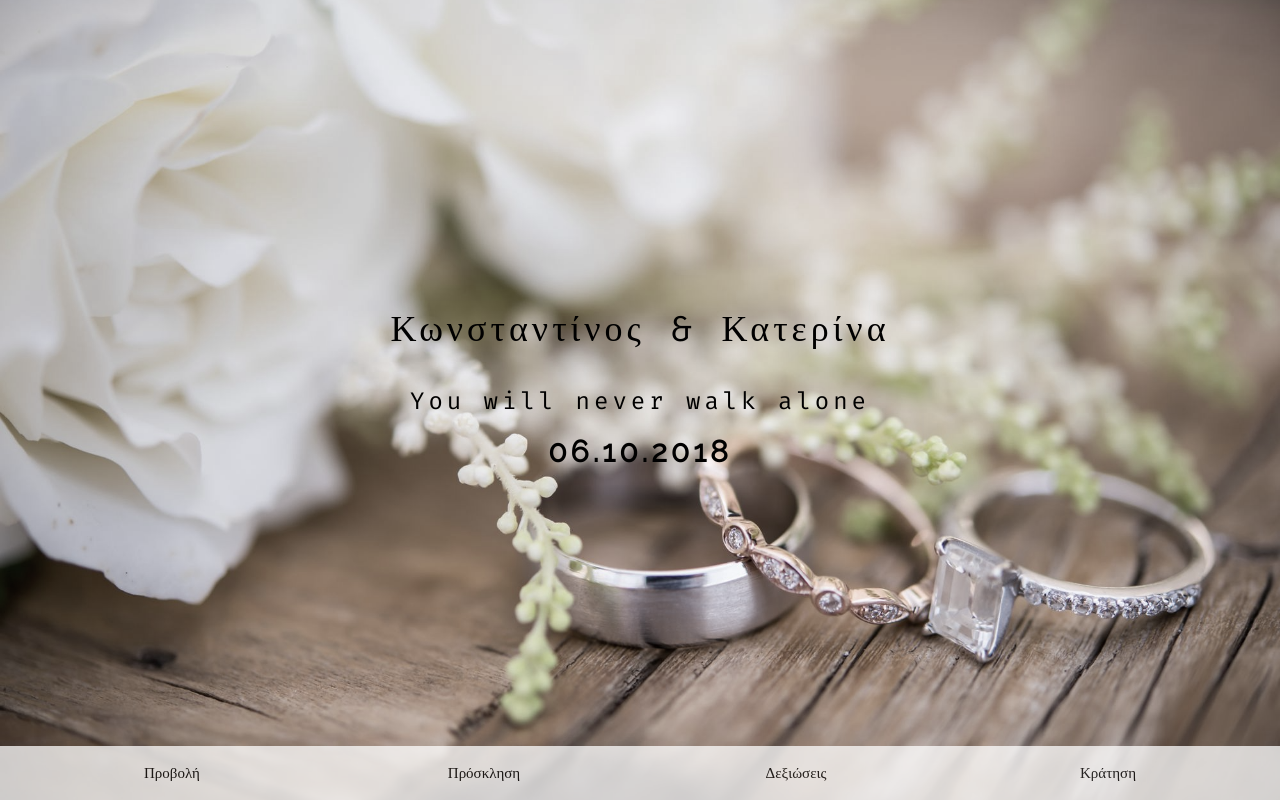
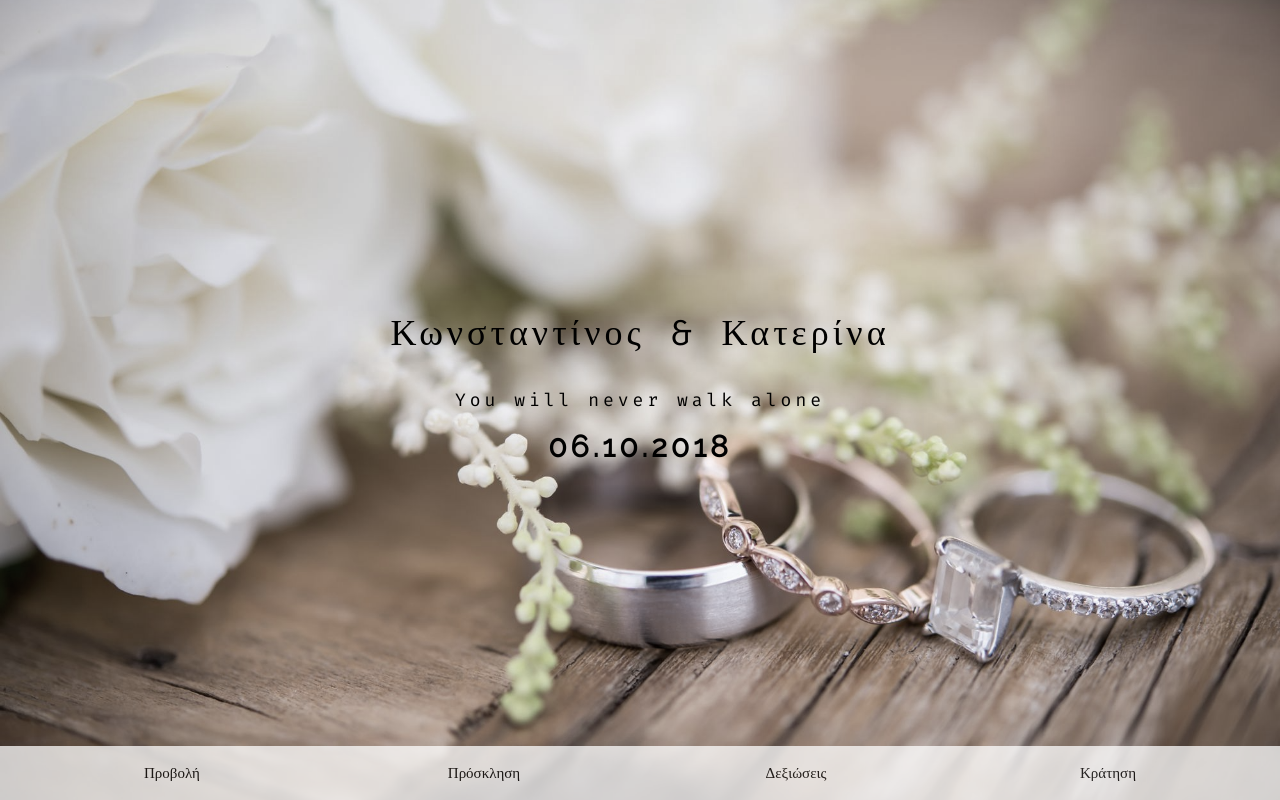
Before and after one commit to georgal/KK-Wedding, a plain HTML site: page index.html in a window 1280 px wide. Shown: the top 800 px of the page. Drawn offline with nearby package versions, Linux system fonts and the light colour scheme.

Commit message:
Add files via upload

```diff
--- a/index.html
+++ b/index.html
@@ -41,7 +41,7 @@ p {line-height: 2}
 <header class="w3-display-container w3-wide bgimg w3-grayscale-min" id="home">
   <div class="w3-display-middle w3-text w3-center">
     <h1 class="w3-center w3-bar w3bo">Κωνσταντίνος & Κατερίνα</h1>
-    <h3 class="w4bo">You will never walk alone</h3>
+    <h5 class="w4bo">You will never walk alone</h5>
     <h2><b>06.10.2018</b></h2>
   </div>
 </header>
```
